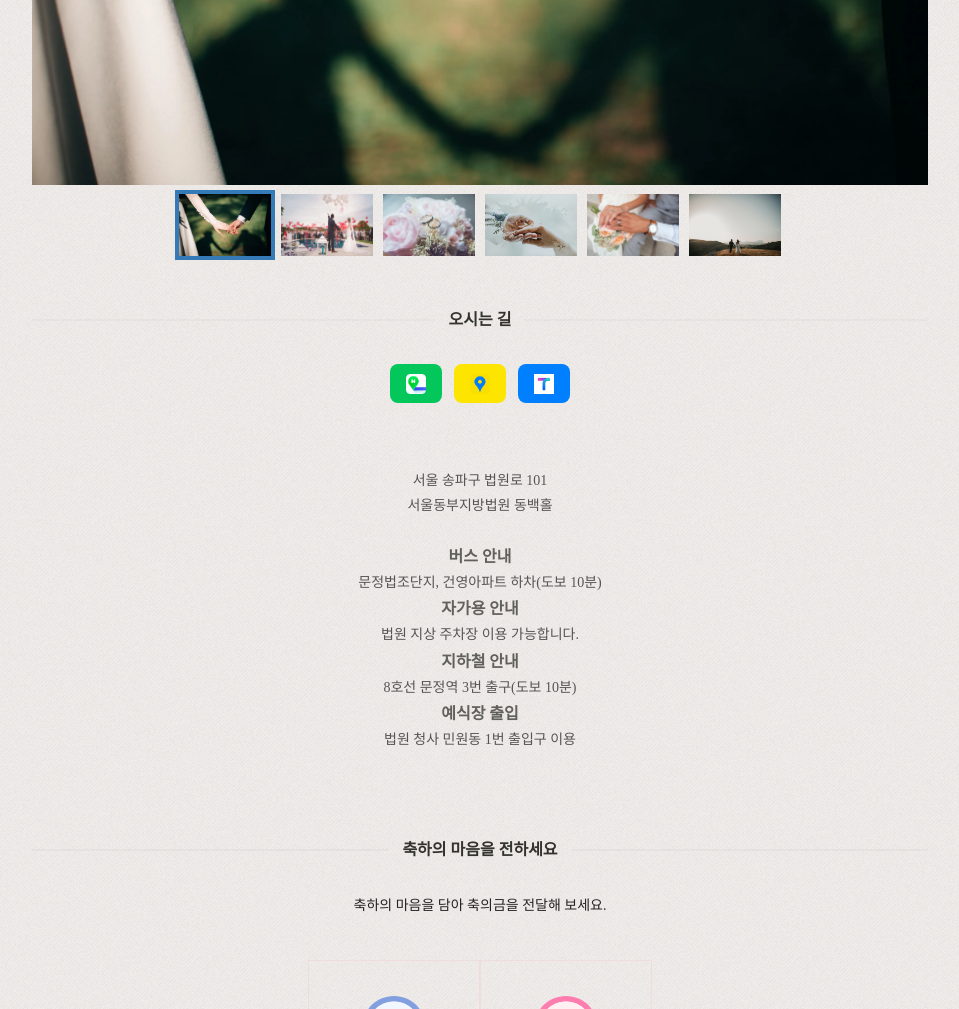
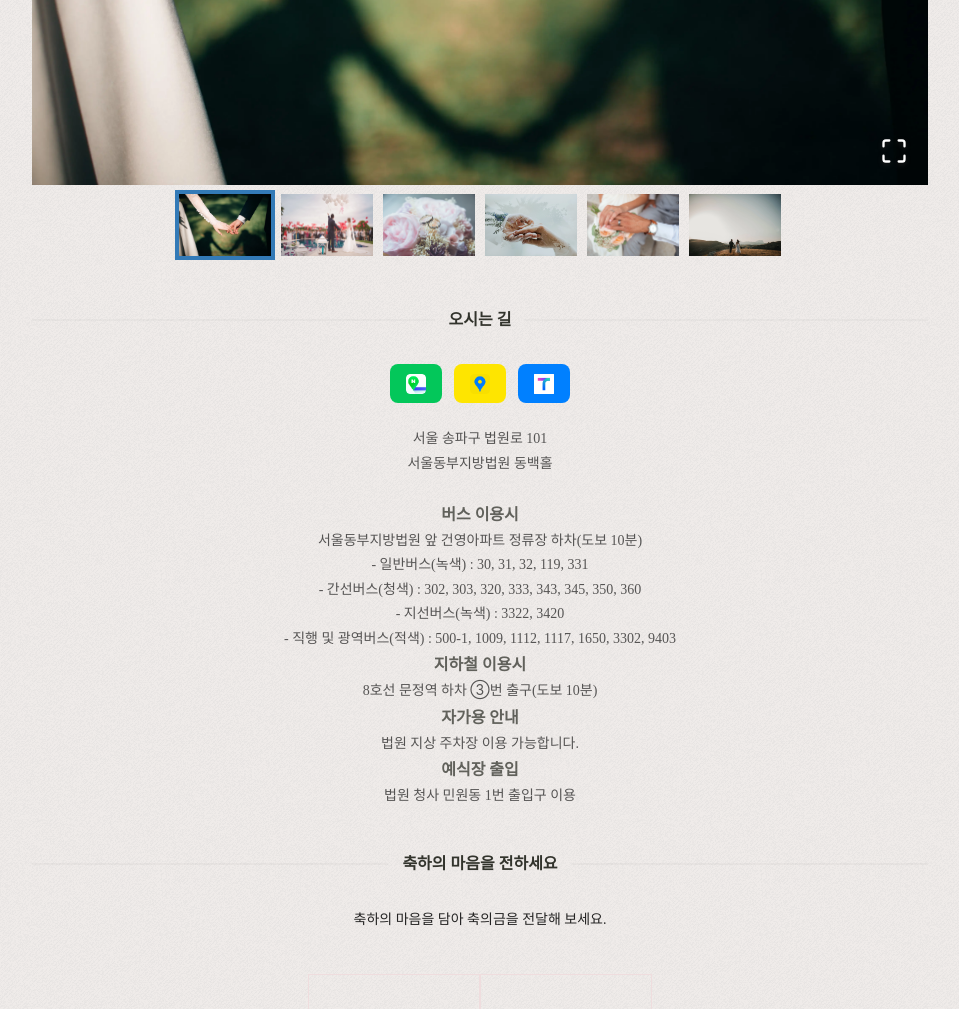
Before and after one commit to wnstkdyu/wedding, a Gatsby site: page / in a window 1280 px wide. Shown: the part 1580-2589 px from the top of the page, without its empty margins (160-1119 px from the left). Built offline with nearby package versions, Linux system fonts and the light colour scheme; Gatsby itself is replaced by a stand-in of ours; no server answers; a web font is replaced by a local one.

Commit message:
갤러리 관련 수정

```diff
--- a/src/components/gallery.jsx
+++ b/src/components/gallery.jsx
@@ -60,7 +60,8 @@ const Gallery = () => {
       </Divider>
       <ImageGallery
         showPlayButton={false}
-        showFullscreenButton={false}
+        showFullscreenButton={true}
+        useBrowserFullscreen={false}
         items={images}
       />
     </Wrapper>
--- a/src/components/location.jsx
+++ b/src/components/location.jsx
@@ -30,8 +30,6 @@ const Content = styled.p`
   opacity: 0.75;
   width: 100%;
   text-align: center;
-  padding-top: 42px;
-  padding-bottom: 42px;
   margin: 0;
 `;
 
@@ -112,17 +110,25 @@ const Location = () => {
         서울동부지방법원 동백홀
         <br />
         <br />
-        <Title>버스 안내</Title>
+        <Title>버스 이용시</Title>
         <br />
-        문정법조단지, 건영아파트 하차(도보 10분)
+        서울동부지방법원 앞 건영아파트 정류장 하차(도보 10분)
+        <br />
+        - 일반버스(녹색) : 30, 31, 32, 119, 331
+        <br />
+        - 간선버스(청색) : 302, 303, 320, 333, 343, 345, 350, 360
+        <br />
+        - 지선버스(녹색) : 3322, 3420
+        <br />
+        - 직행 및 광역버스(적색) : 500-1, 1009, 1112, 1117, 1650, 3302, 9403
+        <br />
+        <Title>지하철 이용시 </Title>
+        <br />
+        8호선 문정역 하차 ③번 출구(도보 10분)
         <br />
         <Title>자가용 안내</Title>
         <br />
         법원 지상 주차장 이용 가능합니다.
-        <br />
-        <Title>지하철 안내</Title>
-        <br />
-        8호선 문정역 3번 출구(도보 10분)
         <br />
         <Title>예식장 출입</Title>
         <br />
```
